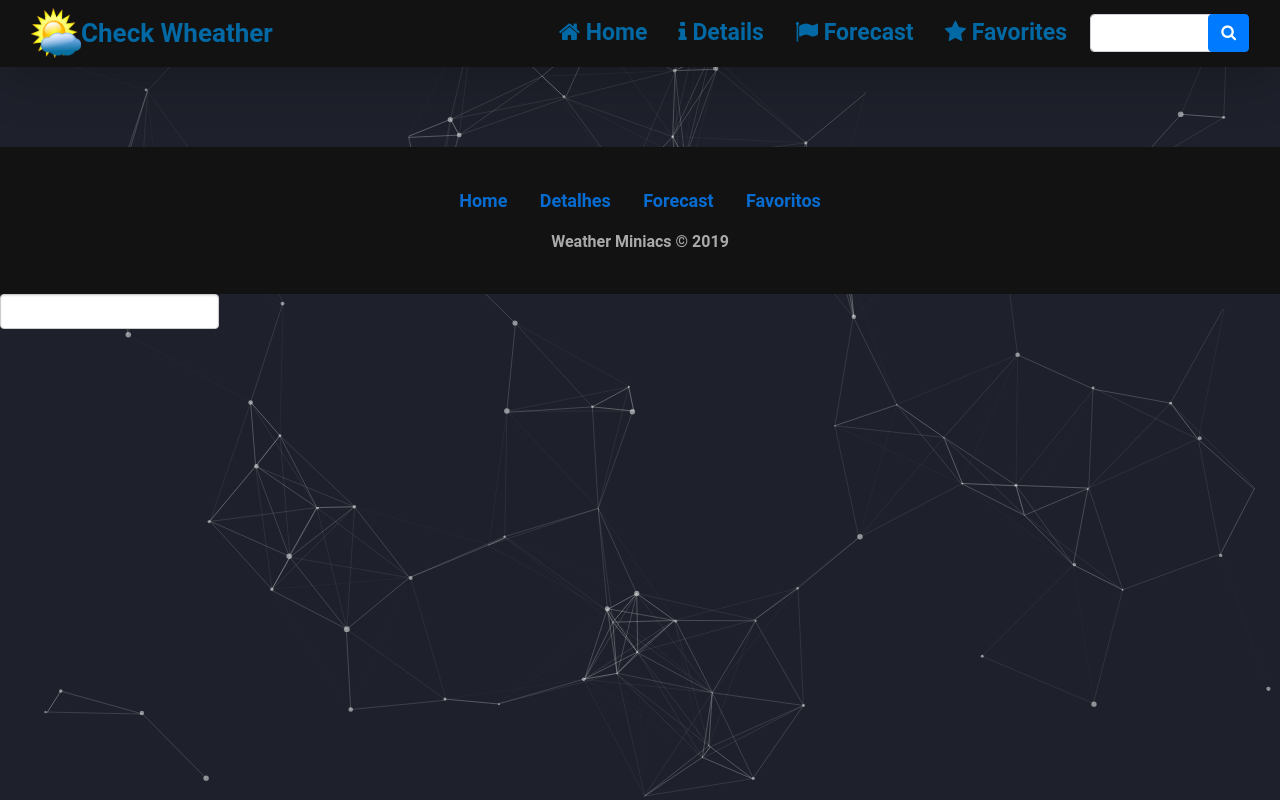
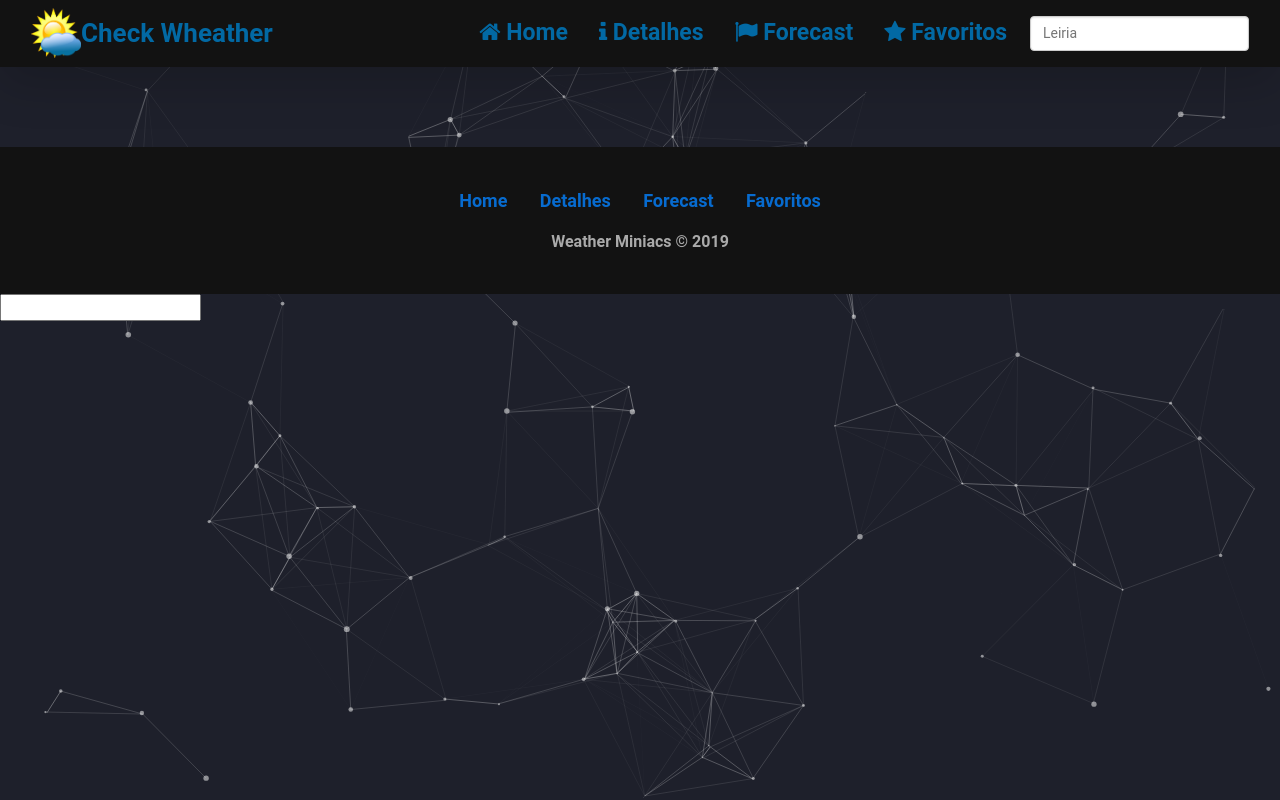
Before and after one commit to AlexScorpion100/open-weather-api, a website: page index.html in a window 1280 px wide. Drawn offline with nearby package versions, Linux system fonts and the light colour scheme.

Commit message:
SEARCH ENGINE DONE

```diff
--- a/assets/js/search.js
+++ b/assets/js/search.js
@@ -45,11 +45,11 @@ function unixTimeComverter(unixtime) {
 }
 
 //funcao para pedir infomaçao ao site
-function requestData(city) {
+function requestData(city, country) {
     $.ajax({
         type: "POST", //rest Type
         dataType: 'jsonp', //mispelled
-        url: 'https://api.openweathermap.org/data/2.5/weather?q=' + city + '&appid=f56b2228d2888531cedd5596dd2be12c',
+        url: 'https://api.openweathermap.org/data/2.5/weather?q=' + city + ',' + country + '&appid=f56b2228d2888531cedd5596dd2be12c',
         async: false,
         contentType: "application/json; charset=utf-8",
         success: function(msg) {
@@ -133,35 +133,27 @@ function limpar() {
 }
 
 //autocomple
-/*$('#detalhesPesquisarCidadeInput').autocomplete({
-    source: function(request, response) {
-        $.getJSON("https://api.openweathermap.org/data/2.5/find?&q=cordoba&type=like&sort=population&cnt=30&appid=f56b2228d2888531cedd5596dd2be12c", function(data) {
-            response($.map(list.name, function(value, key) {
-                return {
-                    label: value,
-                    value: key
-                };
-            }));
-        });
+var cityName = {
+    url: function(phrase) {
+        return "https://api.openweathermap.org/data/2.5/find?&q=" + phrase + "&type=like&sort=population&cnt=30&appid=f56b2228d2888531cedd5596dd2be12c";
     },
-    minLength: 2,
-    delay: 100
-});*/
-
-var options = {
-    url: "assets\test.json",
-
+    listLocation: "list",
     getValue: "name",
 
     list: {
-        match: {
-            enabled: true
+        onClickEvent: function() {
+            var value = $("#detalhesPesquisarCidadeInput").getSelectedItemData();
+            requestData(value.name, value.sys.country);
         }
     },
+    template: {
+        type: "custom",
+        method: function(value, item) {
 
-    getValue: function(element) {
-        return element.name;
+            return "<b>" + item.name + "</b> - " + item.sys.country;
+        }
     }
 };
 
-$("#provider-json").easyAutocomplete(options);
+//liga o autocomplete
+$("#detalhesPesquisarCidadeInput").easyAutocomplete(cityName);
--- a/index.html
+++ b/index.html
@@ -29,43 +29,27 @@
     <link rel="stylesheet" href="assets/css/container.css">
     <link rel="stylesheet" href="assets/css/detalhes.css">
     <link rel="stylesheet" href="assets/easy-autocomplete/easy-autocomplete.min.css">
-
+    <script src="assets/js/jquery.min.js"></script>
+    <script src="assets/easy-autocomplete/jquery.easy-autocomplete.min.js"></script>
 </head>
 
 <body id="body">
     <a class="cd-top js-cd-top cd-top--fade-out cd-top--show" href="#body"></a>
     <div id="particles-js"></div>
-    <nav class="navbar navbar-light navbar-expand-lg sticky-top text-right
-            shadow-lg">
-        <div class="container-fluid"><img class="navImageIcon" src="assets/img/icon.png" width="50px" height="50px"><a class="navbar-brand itemNavbar" href="#">Check Wheather</a><button data-toggle="collapse" class="navbar-toggler float-right" data-target="#navcol-1" style="width: 50px;height: 50px;"><i
-                        class="fa fa-bars" style="color: #0269A4;font-size:
-                        31px;"></i></button>
-            <div class="collapse navbar-collapse d-lg-flex
-                    justify-content-lg-end" id="navcol-1">
-                <ul class="nav navbar-nav text-left">
-                    <li class="nav-item" role="presentation"><a class="nav-link" id="navLink-home" href="#home"><i
-                                    class="fa fa-home marginLeft"></i>&nbsp;Home</a></li>
-                    <li class="nav-item" role="presentation"><a class="nav-link itemNavbar" id="navLink-details" href="#details"><i class="fa fa-info
-                                    marginLeft"></i>&nbsp;Details</a></li>
-                    <li class="nav-item" role="presentation"><a class="nav-link" id="navLink-forecast" href="#forecast"><i class="fa fa-flag
-                                    marginLeft"></i>&nbsp;Forecast</a></li>
-                    <li class="nav-item" role="presentation"><a class="nav-link" id="navLink-favorites" href="#favorites"><i class="fa fa-star
-                                    marginLeft"></i>&nbsp;Favorites</a></li>
-                    <li role="presentation" class="nav-item d-flex d-xl-flex
-                            justify-content-center align-items-center
-                            justify-content-xl-center align-items-xl-center">
-                        <div class="text-center d-flex d-sm-flex d-md-flex
-                                d-lg-flex d-xl-flex justify-content-center
-                                align-items-center justify-content-sm-center
-                                align-items-sm-center justify-content-md-center
-                                align-items-md-center justify-content-lg-center
-                                align-items-lg-center align-items-xl-center
-                                location"><input autocomplete="on" type="text" id="detalhesPesquisarCidadeInput" class="form-control" style="margin-right:
-                                    8px;width: 124px;" /><button class="btn
-                                    btn-primary" id="detalhesPesquisarCidadeBtn" type="button" style="margin-left: -14px;"><i
-                                        class="fa fa-search"></i></button></div>
-                    </li>
-                </ul>
+    <nav class="navbar navbar-light navbar-expand-xl sticky-top shadow-lg">
+        <div class="container-fluid"><img class="navImageIcon" src="/assets/img/icon.png" width="50px" height="50px" /><a class="navbar-brand itemNavbar" href="#">Check Wheather</a><button data-toggle="collapse" data-target="#navcol-1" class="navbar-toggler float-right" style="width: 50px;height: 50px;"><i
+                    class="fa fa-bars" style="color: #0269A4;font-size: 31px;"></i></button>
+            <div class="collapse navbar-collapse d-xl-flex justify-content-xl-end show" id="navcol-1">
+                <ul class="nav navbar-nav">
+                    <li role="presentation" class="nav-item"><a class="nav-link" href="index.html"><i
+                                class="fa fa-home marginLeft"></i> Home</a></li>
+                    <li role="presentation" class="nav-item"><a class="nav-link itemNavbar" href="detalhes.html"><i
+                                class="fa fa-info marginLeft"></i> Detalhes</a></li>
+                    <li role="presentation" class="nav-item"><a class="nav-link" href="#"><i
+                                class="fa fa-flag marginLeft"></i> Forecast</a></li>
+                    <li role="presentation" class="nav-item" style="margin-right: 15px;"><a class="nav-link" href="favoritos.html"><i
+                                class="fa fa-star marginLeft"></i> Favoritos</a></li>
+                </ul><input type="search" id="detalhesPesquisarCidadeInput" placeholder="Leiria" class="search-field" name="search" />
             </div>
         </div>
     </nav>
@@ -88,7 +72,6 @@
         </footer>
     </div>
     <input id="provider-json" />
-    <script src="assets/js/jquery.min.js"></script>
     <script src="assets/bootstrap/js/bootstrap.min.js"></script>
     <script src="assets/js/bs-init.js"></script>
     <script src="assets/js/alertify.min.js"></script>
@@ -97,7 +80,6 @@
     <script src="assets/js/particles.min.js"></script>
     <script src="assets/js/top.js"></script>
     <script src="assets/js/particles.js"></script>
-    <script src="assets/easy-autocomplete/jquery.easy-autocomplete.min.js"></script>
     <script src="assets/js/search.js"></script>
 </body>
 
```
